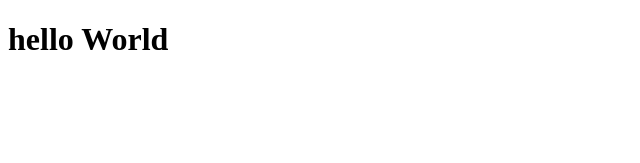
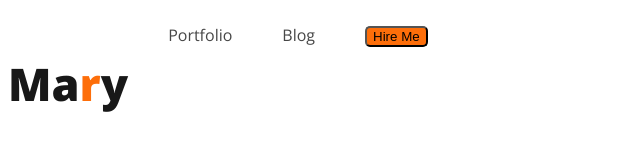
Before and after one commit to Oishee12/developer-portfolio, a plain HTML site: page index.html in a window 1280 px wide. Shown: the whole page, without its empty margins (0-640 px from the left). Drawn offline with nearby package versions, Linux system fonts and the light colour scheme.

Commit message:
added some styles

```diff
--- a/index.html
+++ b/index.html
@@ -1,11 +1,35 @@
 <!DOCTYPE html>
 <html lang="en">
+
 <head>
     <meta charset="UTF-8">
     <meta name="viewport" content="width=device-width, initial-scale=1.0">
     <title>Developer Portfolio</title>
+
+    <link rel="preconnect" href="https://fonts.googleapis.com">
+    <link rel="preconnect" href="https://fonts.gstatic.com" crossorigin>
+    <link href="https://fonts.googleapis.com/css2?family=Open+Sans:wght@400;700;800&display=swap" rel="stylesheet">
+
+    <link rel="stylesheet" href="./styles/portfolio.css">
 </head>
+
 <body>
-    <h1>hello World</h1>
+    <header>
+        <nav>
+            <h3 class="nav-title">Ma<span class="text-primary">r</span>y</h3>
+            <ul>
+                <li><a href="">Portfolio</a></li>
+                <li><a href="">Blog</a></li>
+                <li><a href=""><button class="btn-primary">Hire Me</button></a></li>
+            </ul>
+        </nav>
+    </header>
+    <main>
+
+    </main>
+    <footer>
+
+    </footer>
 </body>
+
 </html>
--- /dev/null
+++ b/styles/portfolio.css
@@ -0,0 +1,39 @@
+/* common shared styles */
+body {
+    font-family: 'lato', sans-serif;
+    font-family: 'Open Sans', sans-serif;
+}
+
+.text-primary {
+    color: #FD6E0A;
+}
+
+.btn-primary {
+    border-radius: 5px;
+    background: #FD6E0A;
+}
+
+/* nav related styles */
+nav {
+    display: flex;
+}
+
+.nav-title {
+    color: #181818;
+    font-size: 45px;
+    font-weight: 800;
+}
+
+nav>ul {
+    display: flex;
+}
+
+nav li {
+    list-style: none;
+    margin-right: 50px;
+}
+
+nav a {
+    text-decoration: none;
+    color: #474747;
+}
```
